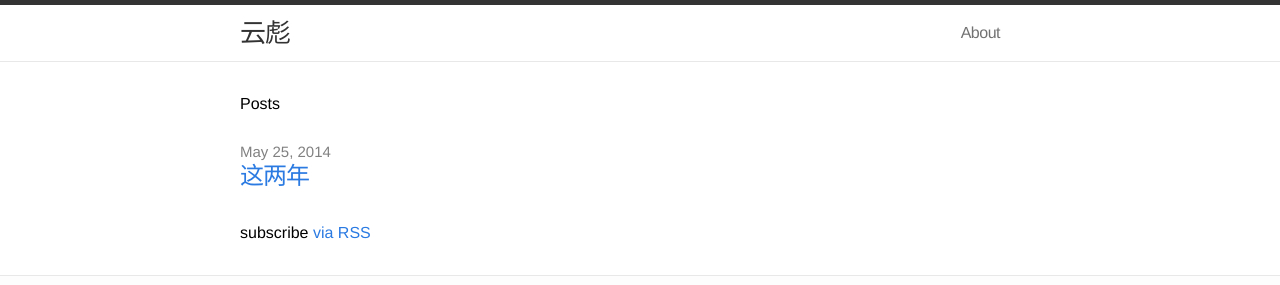
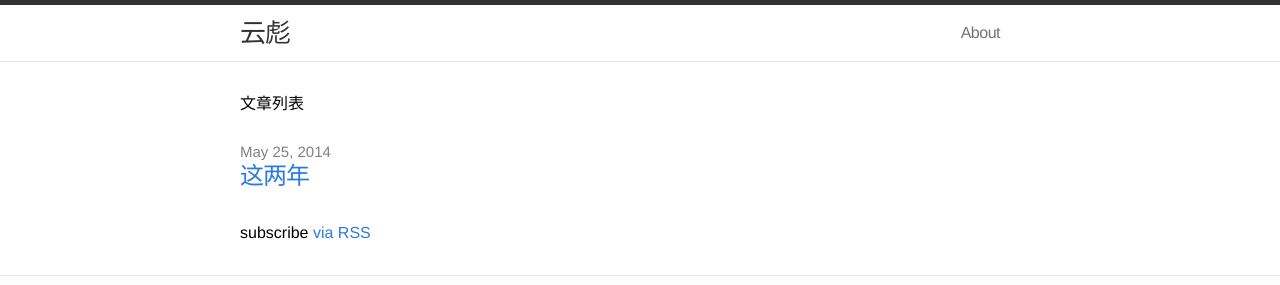
Before and after one commit to billwing/billwing.github.com, a Jekyll site: the page built from blog/index.html, in a window 1280 px wide. Shown: the top 285 px of the page. Built offline with Jekyll 4.4.1, drawn with Linux system fonts in a browser that asks for light colours.

Commit message:
update my blog

```diff
--- a/blog/index.html
+++ b/blog/index.html
@@ -4,7 +4,7 @@ layout: default
 
 <div class="home">
 
-  <h1>Posts</h1>
+  <h1>文章列表</h1>
 
   <ul class="posts">
     {% for post in site.posts %}
```
